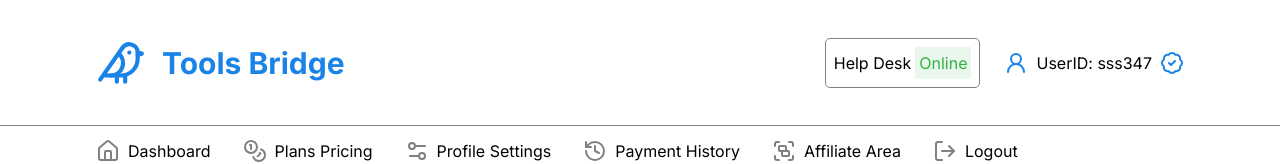
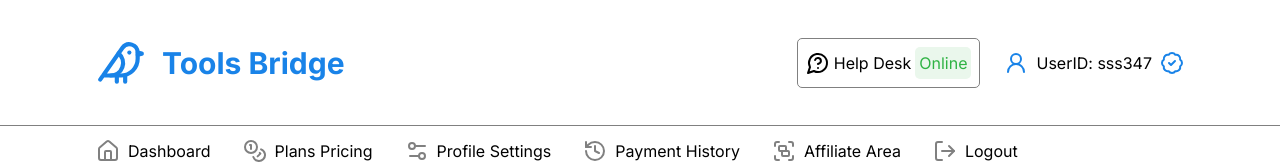
Before and after one commit to faisalakandha/salman-tools-bridge, a Next.js app in the folder frontend/: page / in a window 1280 px wide. Shown: the top 164 px of the page. Built offline with nearby package versions, Linux system fonts and the light colour scheme.

Commit message:
HelpDesk design modified

```diff
--- a/frontend/src/components/Header/index.tsx
+++ b/frontend/src/components/Header/index.tsx
@@ -1,4 +1,4 @@
-import { Bird, Settings2Icon, User2Icon, VerifiedIcon } from "lucide-react";
+import { Bird, MessageCircleQuestionIcon, Settings2Icon, User2Icon, VerifiedIcon } from "lucide-react";
 import Navigation from "../Navigation";
 
 const Header = () => {
@@ -12,8 +12,9 @@ const Header = () => {
                 </div>
                 <div className="flex items-center justify-center gap-x-6">
                     <div style={{ border: '1px solid grey', borderRadius: '5px' }} className="p-2 flex gap-x-1 items-center justify-center">
+                        <MessageCircleQuestionIcon />
                         <p>Help Desk</p>
-                        <span className="bg-[#EAF7EC] p-1 text-[#2FB344]">Online</span>
+                        <span style={{borderRadius:'5px'}} className="bg-[#EAF7EC] p-1 text-[#2FB344]">Online</span>
                     </div>
 
                     <div className="flex items-center justify-center gap-x-2">
```
